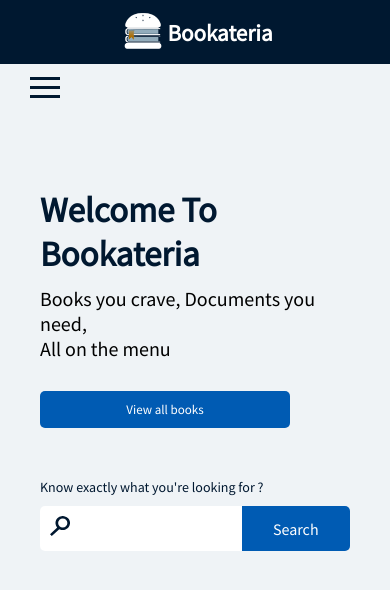
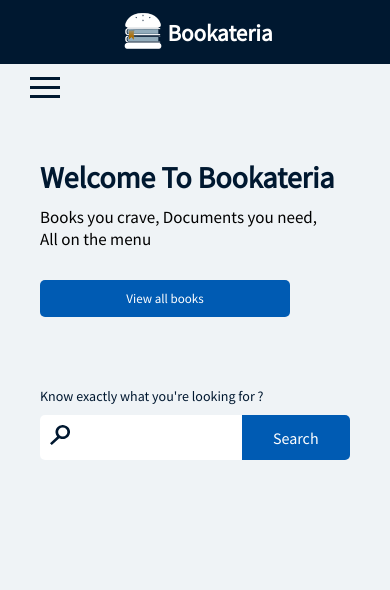
Before and after one commit to isaaccodekill/BookateriaFRONTEND, a React (Create React App) app: page / in a window 390 px wide. Shown: the top 590 px of the page. Built offline with nearby package versions, Linux system fonts and the light colour scheme.

Commit message:
Minor homepage changes

```diff
--- a/src/Components/Pages/Homepage/Homepage.module.css
+++ b/src/Components/Pages/Homepage/Homepage.module.css
@@ -54,18 +54,19 @@
 	}
 	.textSection{
 		width: 100%;
-		padding-top: 30px;
-		/*align-items: center;*/
+		padding-top: 0px;
 	}
 	.textSection h1{
 		margin-bottom: 10px;
+		font-size: 30px;
 	}
 	.textSection p{
 		margin-bottom: 30px;
+		font-size: 17px
 	}
 	.extraSection{
 		display: block;
-		margin-top: 50px;
+		margin-top: 70px;
 	}
 	.extraSection p{
 		font-size: 14px;
```
